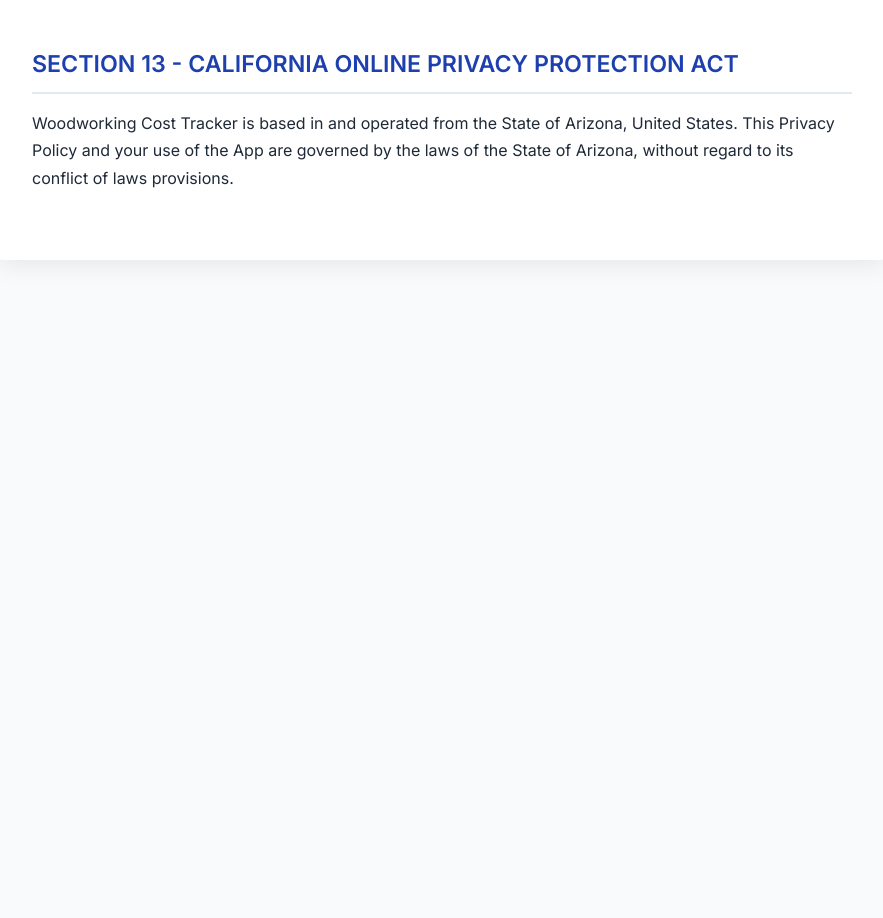
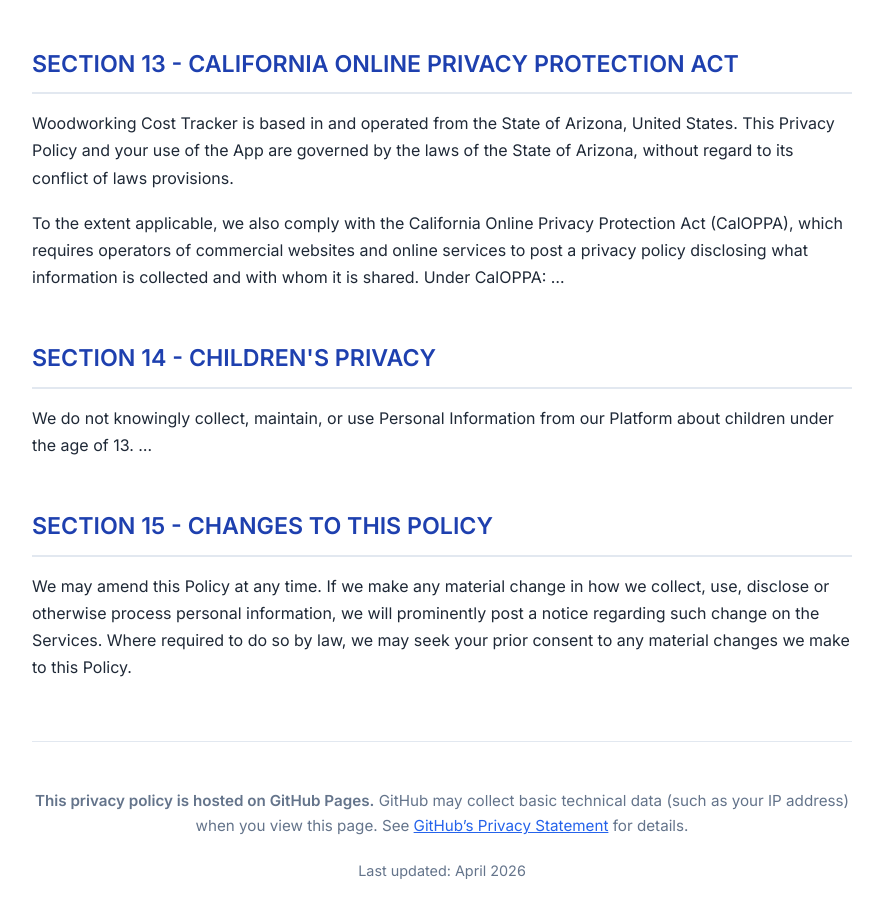
Before and after one commit to adamhadsall-prog/adamhadsall-prog.github.io, a plain HTML site: page index.html in a window 1280 px wide. Shown: the part 6989-7907 px from the top of the page, without its empty margins (198-1081 px from the left). Before the commit the page ends 7289 px from the top, so only its background shows below. Drawn offline with Linux system fonts and the light colour scheme.

Commit message:
Update index.html

```diff
--- a/index.html
+++ b/index.html
@@ -230,3 +230,19 @@
 
         <h2>SECTION 13 - CALIFORNIA ONLINE PRIVACY PROTECTION ACT</h2>
         <p>Woodworking Cost Tracker is based in and operated from the State of Arizona, United States. This Privacy Policy and your use of the App are governed by the laws of the State of Arizona, without regard to its conflict of laws provisions.</li>
+
+<p>To the extent applicable, we also comply with the California Online Privacy Protection Act (CalOPPA), which requires operators of commercial websites and online services to post a privacy policy disclosing what information is collected and with whom it is shared. Under CalOPPA: …</p>
+
+        <h2>SECTION 14 - CHILDREN'S PRIVACY</h2>
+        <p>We do not knowingly collect, maintain, or use Personal Information from our Platform about children under the age of 13. …</p>
+
+        <h2>SECTION 15 - CHANGES TO THIS POLICY</h2>
+        <p>We may amend this Policy at any time. If we make any material change in how we collect, use, disclose or otherwise process personal information, we will prominently post a notice regarding such change on the Services. Where required to do so by law, we may seek your prior consent to any material changes we make to this Policy.</p>
+
+        <div class="footer-note">
+            <p><strong>This privacy policy is hosted on GitHub Pages.</strong> GitHub may collect basic technical data (such as your IP address) when you view this page. See <a href="https://docs.github.com/en/site-policy/privacy-policies/github-privacy-statement" target="_blank">GitHub’s Privacy Statement</a> for details.</p>
+            <p style="margin-top: 20px; font-size: 0.9rem;">Last updated: April 2026</p>
+        </div>
+    </div>
+</body>
+</html>
```
